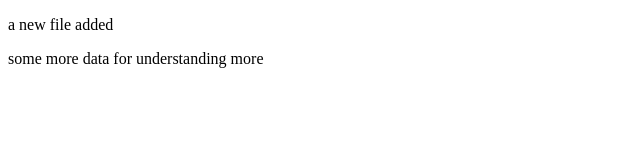
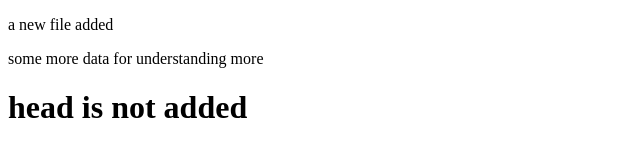
Before and after one commit to jyothilakshmi-123/datewithgit-sample, a plain HTML site: page new.html in a window 1280 px wide. Shown: the whole page, without its empty margins (0-640 px from the left). Drawn offline with Linux system fonts and the light colour scheme.

Commit message:
added head

```diff
--- a/new.html
+++ b/new.html
@@ -8,5 +8,6 @@
 <body>
    <p>a new file added</p>
    <p>some more data for understanding more</p>
+   <h1>head is not added</h1>
 </body>
 </html>
```
